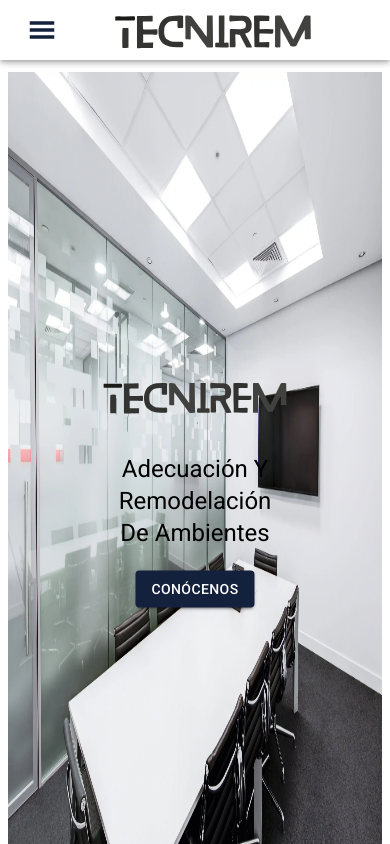
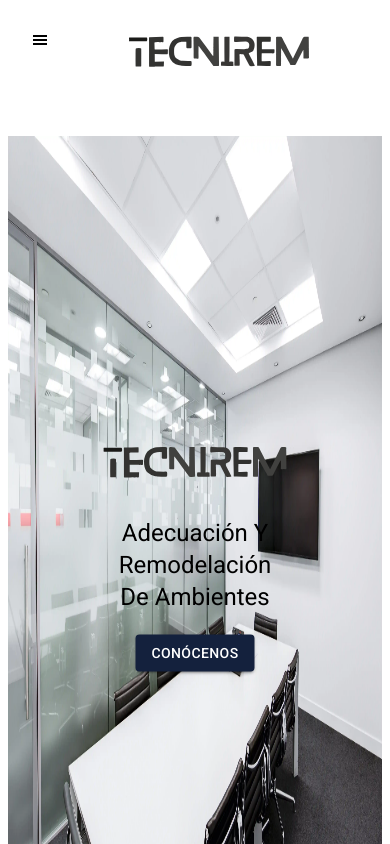
Before and after one commit to olivierpas13/tecnirem, a Next.js app: page / in a window 390 px wide. Shown: the top 844 px of the page. Built offline with nearby package versions, Linux system fonts and the light colour scheme.

Commit message:
feat: mobile navbar added; bugfix: issues related to the responsive view in mobile devices fixed

```diff
--- a/src/components/home/Home.jsx
+++ b/src/components/home/Home.jsx
@@ -5,7 +5,14 @@
 
 const Home = () => {
     return (
-        <section>
+        <section
+
+        style={{
+            padding: "0",
+            margin: "0",
+            overflowX: "hidden",
+          }}
+        >
             <HeroSection/>
             <Inspection/>
             <Timeline/>
--- /dev/null
+++ b/src/components/navbar/MobileNavbar.jsx
@@ -0,0 +1,64 @@
+import { useRouter } from 'next/router';
+
+import Box from '@mui/material/Box';
+import List from '@mui/material/List';
+import ListItem from '@mui/material/ListItem';
+import ListItemButton from '@mui/material/ListItemButton';
+import ListItemIcon from '@mui/material/ListItemIcon';
+import ListItemText from '@mui/material/ListItemIcon';
+import Divider from '@mui/material/Divider';
+import { FiMenu } from 'react-icons/fi';
+
+
+const MobileNavbar = ({ setIsSidebarVisible }) => {
+  const router = useRouter();
+
+  const handleOptionClick = (page) => {
+    router.push(`/${page}`)
+  }
+
+    return (
+      <Box
+        role="presentation"
+        onClick={() => {setIsSidebarVisible(false);}}
+        onKeyDown={() => {setIsSidebarVisible(false);}}
+      >
+        <List>
+          <ListItem  disablePadding>
+            <ListItemButton onClick={() => {handleOptionClick('quienes-somos');}} >
+              <ListItemIcon>
+                <FiMenu />
+              </ListItemIcon>
+              <ListItemText>
+              Quiénes somos
+              </ListItemText>
+            </ListItemButton>
+          </ListItem>
+          <Divider />
+          <ListItem  disablePadding>
+            <ListItemButton onClick={() => {handleOptionClick('servicios');}} >
+              <ListItemIcon>
+                <FiMenu />
+              </ListItemIcon>
+              <ListItemText>
+              Servicios
+              </ListItemText>
+            </ListItemButton>
+          </ListItem>
+          <Divider />
+          <ListItem  disablePadding>
+            <ListItemButton onClick={() => {handleOptionClick('contacto');}} >
+              <ListItemIcon>
+                <FiMenu />
+              </ListItemIcon>
+              <ListItemText>
+              Contacto
+              </ListItemText>
+            </ListItemButton>
+          </ListItem>
+        </List>
+      </Box>
+    );
+};
+
+export default MobileNavbar;;
--- a/src/components/Navbar.jsx
+++ b/src/components/navbar/Navbar.jsx
@@ -7,10 +7,8 @@
 import IconButton from '@mui/material/IconButton';
 import Box from '@mui/material/Box';
 import Typography from '@mui/material/Typography';
-import Menu from '@mui/material/Menu';
 import Container from '@mui/material/Container';
-import MenuItem from '@mui/material/MenuItem';
-
+import MobileNavbar from './MobileNavbar';
 import { GiHamburgerMenu } from 'react-icons/gi';
 
 
@@ -29,7 +27,7 @@
   };
 
   return (
-      <AppBar position="fixed" color="tertiary">
+      <AppBar sx={{display: {xs: "none", md: "flex"}}} position="fixed" color="tertiary">
         <Container maxWidth="xl">
           <Toolbar disableGutters>
             <Box
@@ -50,41 +48,19 @@
                   />
               </Link>
             </Box>
-            <Box sx={{ flexGrow: 1, display: { xs: 'flex', md: 'none' } }}>
+            {/* <Box sx={{ flexGrow: 1, display: { xs: 'flex', md: 'none' } }}>
               <IconButton
                 size="large"
                 aria-label="account of current user"
                 aria-controls="menu-appbar"
                 aria-haspopup="true"
-                onClick={handleOpenNavMenu}
+                onClick={()=>{
+                  setIsMobileSidebarVisible(true);
+                }}
                 color="primary"
               >
                 <GiHamburgerMenu />
               </IconButton>
-              <Menu
-                id="menu-appbar"
-                anchorEl={anchorElNav}
-                anchorOrigin={{
-                  vertical: 'bottom',
-                  horizontal: 'left',
-                }}
-                keepMounted
-                transformOrigin={{
-                  vertical: 'top',
-                  horizontal: 'left',
-                }}
-                open={Boolean(anchorElNav)}
-                onClose={handleCloseNavMenu}
-                sx={{
-                  display: { xs: 'block', md: 'none' },
-                }}
-              >
-                {pages.map((page) => (
-                  <MenuItem key={page} onClick={handleCloseNavMenu}>
-                    <Typography textAlign="center">{page}</Typography>
-                  </MenuItem>
-                ))}
-              </Menu>
             </Box>
             <Box sx={{ display: { xs: 'flex', md: 'none' } }}>
               <Link
@@ -102,7 +78,7 @@
                     alt="Tecnirem Logo"
                   />
               </Link>
-            </Box>
+            </Box> */}
             <Box sx={{ flexGrow: 1 }} />
             <Box
               sx={{ display: { xs: 'none', md: 'flex', marginRight: '2em' } }}
--- a/src/layouts/MainLayout.jsx
+++ b/src/layouts/MainLayout.jsx
@@ -1,14 +1,75 @@
-import NavBar from "@/components/Navbar";
+import { useState } from "react";
+
+import Image from "next/image";
+import Link from "next/link";
+
+import Drawer from "@mui/material/Drawer";
+import Box from "@mui/material/Box";
+
+import { GiHamburgerMenu } from "react-icons/gi";
+
+import MobileNavbar from "@/components/navbar/MobileNavbar";
+import NavBar from "@/components/navbar/Navbar";
 import Footer from "@/components/Footer";
 
-const MainLayout = ({children}) => {
-    return (
-        <section>
-            <NavBar/>
-             {children}
-            <Footer/>
-        </section>
-    );
-}
+const MainLayout = ({ children }) => {
+  const [isMobileSidebarVisible, setIsMobileSidebarVisible] = useState(false);
+
+  return (
+    <section>
+      <Box sx={{ display: { xs: "flex", md: "none" }, alignItems: "center" }}>
+        <GiHamburgerMenu
+          style={{
+            padding: "1.5em",
+          }}
+          className="sidebar-toggle"
+          onClick={() => {
+            setIsMobileSidebarVisible(true);
+          }}
+        />
+        <Drawer
+          anchor="left"
+          open={isMobileSidebarVisible}
+          onClose={() => {
+            setIsMobileSidebarVisible(false);
+          }}
+        >
+          {<MobileNavbar setIsSidebarVisible={setIsMobileSidebarVisible} />}
+        </Drawer>
+        <Box
+          sx={{
+            width: "200px",
+            height: "40px",
+            display: { xs: "flex", md: "none" },
+            margin: "0 auto",
+          }}
+        >
+          <Link
+            style={{
+              display: "block",
+              position: "relative",
+              width: "200px",
+              height: "60px",
+              marginRight: "1em",
+              zIndex: 100,
+            }}
+            href="/"
+            passHref
+          >
+            <Image
+              fill
+              src="/tecnirem-logo-dark.svg"
+              quality={100}
+              alt="Tecnirem Logo"
+            />
+          </Link>
+        </Box>
+      </Box>
+      {!isMobileSidebarVisible && <NavBar />}
+      {children}
+      <Footer />
+    </section>
+  );
+};
 
 export default MainLayout;
--- a/src/pages/_document.js
+++ b/src/pages/_document.js
@@ -3,9 +3,9 @@
 export default function Document() {
   return (
     <Html lang="en">
-      <Head />
+      <Head/>
       <body>
-        <Main />
+        <Main/>
         <NextScript />
       </body>
     </Html>
```
